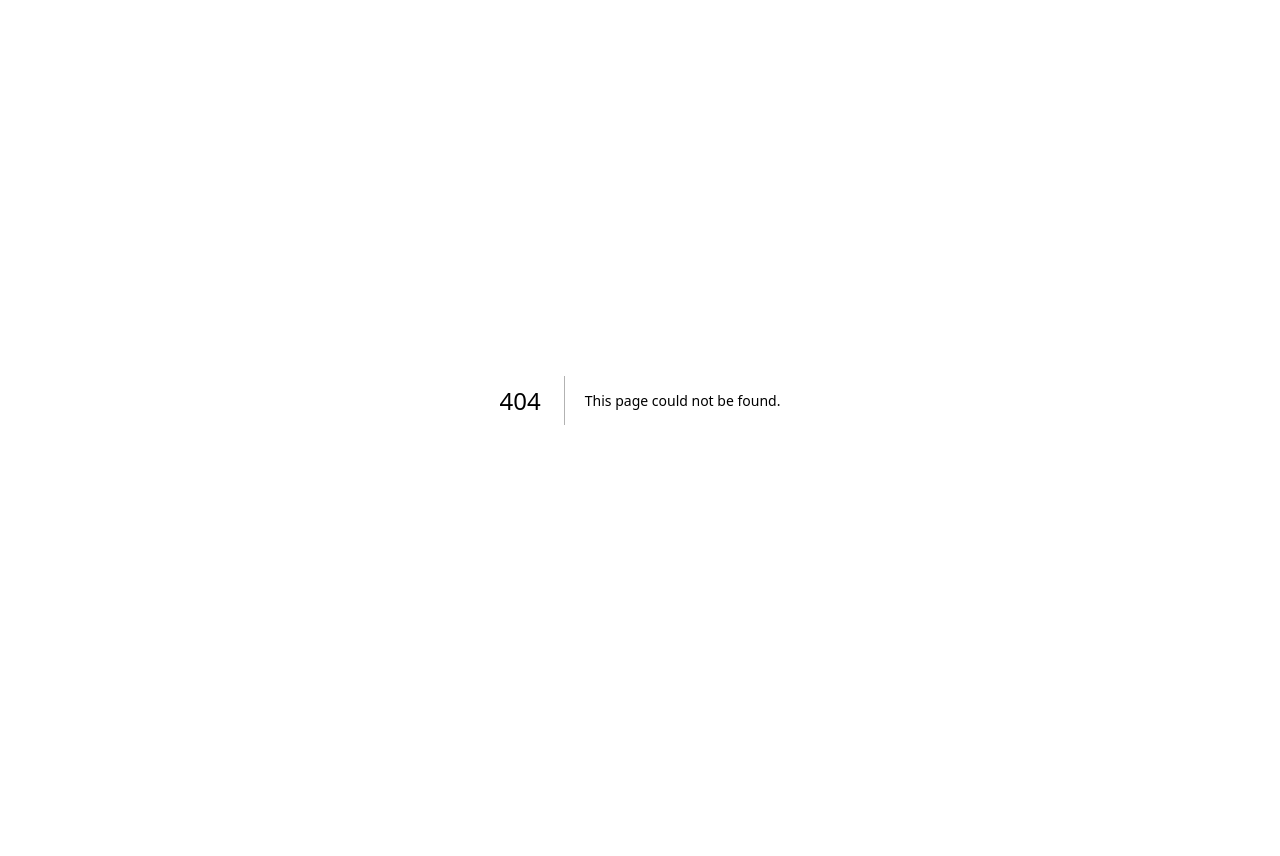
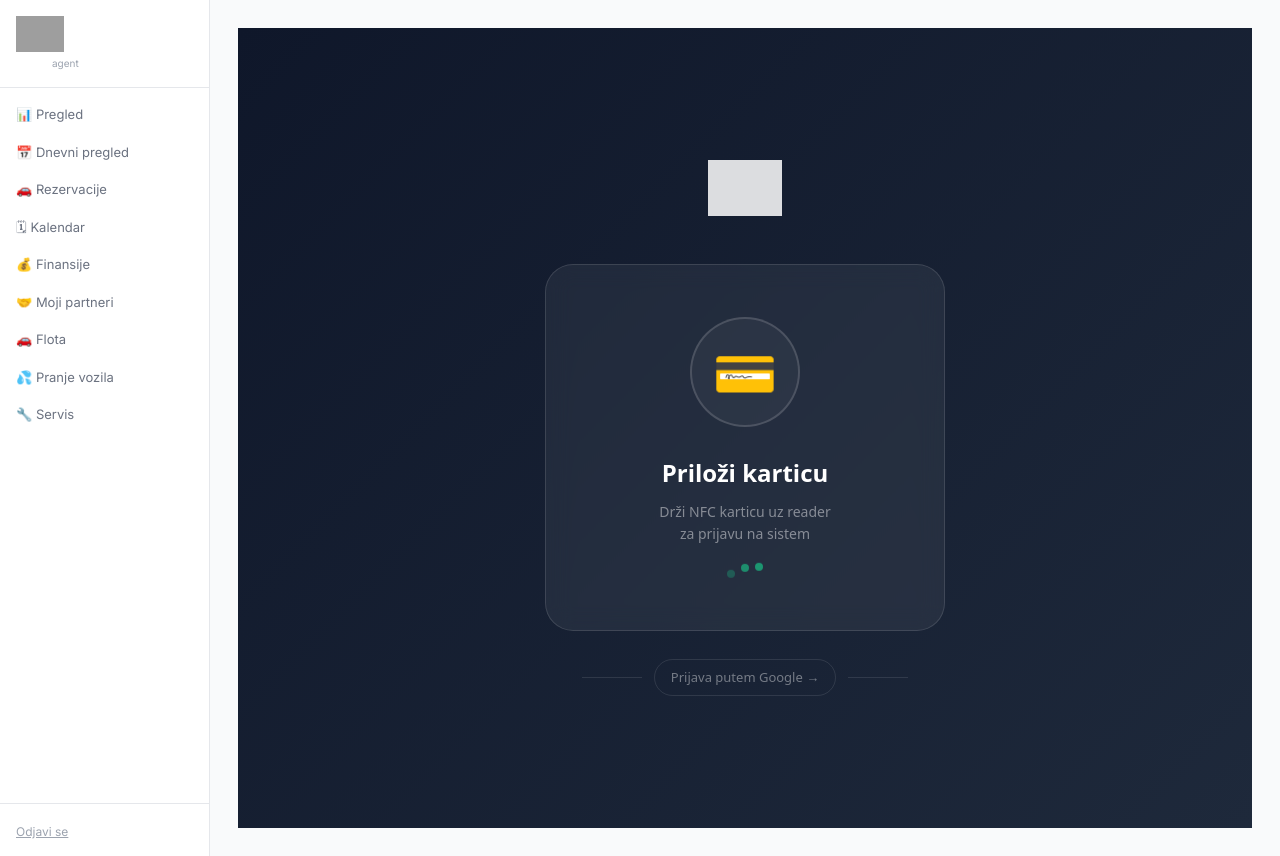
Before and after one commit to dinomekic/avtorent2, a Next.js app: page /admin/login-kartica in a window 1280 px wide. Before the commit this address had no page. Before the commit the page ends 800 px from the top, so only its background shows below. Built offline with nearby package versions, Linux system fonts and the light colour scheme; grey boxes are pictures that could not be loaded.

Commit message:
Create page.tsx

```diff
--- /dev/null
+++ b/src/app/admin/login-kartica/page.tsx
@@ -0,0 +1,245 @@
+'use client'
+
+import { useEffect, useState, useRef } from 'react'
+import { createClient } from '@supabase/supabase-js'
+
+const supabase = createClient(
+  process.env.NEXT_PUBLIC_SUPABASE_URL!,
+  process.env.NEXT_PUBLIC_SUPABASE_ANON_KEY!
+)
+
+const LOGO_URL = 'https://planetrentacar.me/wp-content/uploads/2023/03/logo-1.png'
+
+type LoginState = 'waiting' | 'reading' | 'success' | 'unknown'
+
+export default function NfcLoginPage() {
+  const [loginState, setLoginState] = useState<LoginState>('waiting')
+  const [agentName, setAgentName] = useState('')
+  const [agentRole, setAgentRole] = useState('')
+  const [buffer, setBuffer] = useState('')
+  const [lastUid, setLastUid] = useState('')
+  const inputRef = useRef<HTMLInputElement>(null)
+  const timeoutRef = useRef<NodeJS.Timeout | null>(null)
+  const bufferRef = useRef('')
+
+  // Uvijek drži fokus na hidden inputu
+  useEffect(() => {
+    inputRef.current?.focus()
+    const keepFocus = () => inputRef.current?.focus()
+    document.addEventListener('click', keepFocus)
+    document.addEventListener('keydown', keepFocus)
+    return () => {
+      document.removeEventListener('click', keepFocus)
+      document.removeEventListener('keydown', keepFocus)
+    }
+  }, [])
+
+  async function handleNfcInput(uid: string) {
+    if (!uid.trim()) return
+    const cleanUid = uid.trim()
+    setLastUid(cleanUid)
+    setLoginState('reading')
+
+    try {
+      // Server API kreira magic link token
+      const res = await fetch('/api/nfc-auth', {
+        method: 'POST',
+        headers: { 'Content-Type': 'application/json' },
+        body: JSON.stringify({ uid: cleanUid }),
+      })
+
+      if (!res.ok) {
+        setLoginState('unknown')
+        resetAfter(4000)
+        return
+      }
+
+      const { token, full_name, role } = await res.json()
+
+      // Verifikuj token — dobijamo pravu Supabase sesiju
+      const { data: authData, error: authErr } = await supabase.auth.verifyOtp({
+        token_hash: token,
+        type: 'magiclink',
+      })
+
+      if (authErr || !authData.session) {
+        setLoginState('unknown')
+        resetAfter(4000)
+        return
+      }
+
+      setAgentName(full_name)
+      setAgentRole(role)
+      setLoginState('success')
+
+      // Postavi cookije identično kao Google login
+      document.cookie = `avtorent-admin-token=${authData.session.access_token}; path=/; max-age=86400`
+      document.cookie = `avtorent-agent-name=${encodeURIComponent(full_name)}; path=/; max-age=86400`
+
+      // Upiši sesiju
+      await supabase.from('agent_sessions').insert({
+        agent_name: full_name,
+        logged_in_at: new Date().toISOString(),
+      })
+
+      setTimeout(() => { window.location.href = '/admin' }, 2000)
+
+    } catch {
+      setLoginState('unknown')
+      resetAfter(3000)
+    }
+  }
+
+  function resetAfter(ms: number) {
+    if (timeoutRef.current) clearTimeout(timeoutRef.current)
+    timeoutRef.current = setTimeout(() => {
+      setLoginState('waiting')
+      setAgentName('')
+      setLastUid('')
+      bufferRef.current = ''
+      setBuffer('')
+      inputRef.current?.focus()
+    }, ms)
+  }
+
+  function handleKeyDown(e: React.KeyboardEvent<HTMLInputElement>) {
+    if (e.key === 'Enter') {
+      const uid = bufferRef.current.trim()
+      bufferRef.current = ''
+      setBuffer('')
+      if (uid) handleNfcInput(uid)
+    } else {
+      bufferRef.current += e.key
+      setBuffer(bufferRef.current)
+    }
+  }
+
+  const isWaiting = loginState === 'waiting'
+  const isReading = loginState === 'reading'
+  const isSuccess = loginState === 'success'
+  const isUnknown = loginState === 'unknown'
+
+  return (
+    <div style={{
+      minHeight: '100vh',
+      background: 'linear-gradient(135deg, #0f172a 0%, #1e293b 100%)',
+      display: 'flex', flexDirection: 'column', alignItems: 'center', justifyContent: 'center',
+      padding: 24, fontFamily: 'system-ui, sans-serif', userSelect: 'none',
+    }}>
+      {/* Hidden input koji uvijek hvata NFC unos */}
+      <input
+        ref={inputRef}
+        onKeyDown={handleKeyDown}
+        style={{ position: 'fixed', opacity: 0, top: -999, left: -999, width: 1, height: 1 }}
+        readOnly={false}
+        autoFocus
+        tabIndex={0}
+      />
+
+      {/* Logo */}
+      <img src={LOGO_URL} alt="Planet Rent a Car"
+        style={{ height: 56, objectFit: 'contain', marginBottom: 48, filter: 'brightness(0) invert(1)', opacity: 0.85 }} />
+
+      {/* Panel */}
+      <div style={{
+        background: 'rgba(255,255,255,0.06)', border: '1px solid rgba(255,255,255,0.12)',
+        borderRadius: 28, padding: '52px 44px', width: '100%', maxWidth: 400,
+        textAlign: 'center', backdropFilter: 'blur(12px)',
+        transition: 'all 0.3s ease',
+      }}>
+
+        {/* Ikonica */}
+        <div style={{
+          width: 110, height: 110, borderRadius: '50%', margin: '0 auto 28px',
+          display: 'flex', alignItems: 'center', justifyContent: 'center',
+          background: isSuccess ? 'rgba(29,158,117,0.15)' : isUnknown ? 'rgba(220,38,38,0.15)' : isReading ? 'rgba(245,158,11,0.15)' : 'rgba(255,255,255,0.04)',
+          border: `2px solid ${isSuccess ? '#1D9E75' : isUnknown ? '#dc2626' : isReading ? '#f59e0b' : 'rgba(255,255,255,0.15)'}`,
+          transition: 'all 0.4s ease',
+          fontSize: 52,
+        }}>
+          {isSuccess ? '✅' : isUnknown ? '🚫' : isReading ? '⏳' : '💳'}
+        </div>
+
+        {/* Waiting */}
+        {isWaiting && (<>
+          <div style={{ fontSize: 24, fontWeight: 700, color: '#fff', marginBottom: 10 }}>
+            Priloži karticu
+          </div>
+          <div style={{ fontSize: 14, color: 'rgba(255,255,255,0.45)', lineHeight: 1.6 }}>
+            Drži NFC karticu uz reader<br/>za prijavu na sistem
+          </div>
+          {/* Pulsing ring animacija */}
+          <div style={{ marginTop: 24, display: 'flex', justifyContent: 'center', gap: 6 }}>
+            {[0, 1, 2].map(i => (
+              <div key={i} style={{
+                width: 8, height: 8, borderRadius: '50%', background: '#1D9E75',
+                animation: `bounce 1.2s ease-in-out ${i * 0.2}s infinite`,
+              }} />
+            ))}
+          </div>
+        </>)}
+
+        {/* Reading */}
+        {isReading && (<>
+          <div style={{ fontSize: 22, fontWeight: 700, color: '#f59e0b', marginBottom: 8 }}>
+            Provjera...
+          </div>
+          <div style={{ fontSize: 12, color: 'rgba(255,255,255,0.3)', fontFamily: 'monospace', marginTop: 8 }}>
+            {lastUid}
+          </div>
+        </>)}
+
+        {/* Success */}
+        {isSuccess && (<>
+          <div style={{ fontSize: 15, color: '#1D9E75', fontWeight: 600, marginBottom: 6, textTransform: 'uppercase', letterSpacing: 1 }}>
+            Dobrodošao
+          </div>
+          <div style={{ fontSize: 30, fontWeight: 800, color: '#fff', marginBottom: 8, lineHeight: 1.2 }}>
+            {agentName}
+          </div>
+          <div style={{ fontSize: 13, color: 'rgba(255,255,255,0.4)', marginBottom: 20 }}>
+            {agentRole === 'admin' ? '👑 Administrator' : '👤 Agent'}
+          </div>
+          <div style={{ fontSize: 13, color: '#1D9E75', display: 'flex', alignItems: 'center', justifyContent: 'center', gap: 6 }}>
+            <span>⏳</span> Ulazim u panel...
+          </div>
+        </>)}
+
+        {/* Unknown */}
+        {isUnknown && (<>
+          <div style={{ fontSize: 22, fontWeight: 700, color: '#dc2626', marginBottom: 8 }}>
+            Kartica nije prepoznata
+          </div>
+          <div style={{ fontSize: 12, color: 'rgba(255,255,255,0.3)', fontFamily: 'monospace', marginBottom: 8 }}>
+            {lastUid}
+          </div>
+          <div style={{ fontSize: 13, color: 'rgba(255,255,255,0.4)' }}>
+            Kontaktiraj administratora
+          </div>
+        </>)}
+      </div>
+
+      {/* Gmail login link */}
+      <div style={{ marginTop: 28, display: 'flex', alignItems: 'center', gap: 12 }}>
+        <div style={{ height: 1, width: 60, background: 'rgba(255,255,255,0.1)' }} />
+        <a href="/admin/login" style={{
+          fontSize: 13, color: 'rgba(255,255,255,0.4)', textDecoration: 'none',
+          padding: '8px 16px', border: '1px solid rgba(255,255,255,0.1)',
+          borderRadius: 20, transition: 'all 0.2s',
+        }}
+          onMouseOver={e => (e.currentTarget.style.color = 'rgba(255,255,255,0.7)')}
+          onMouseOut={e => (e.currentTarget.style.color = 'rgba(255,255,255,0.4)')}>
+          Prijava putem Google →
+        </a>
+        <div style={{ height: 1, width: 60, background: 'rgba(255,255,255,0.1)' }} />
+      </div>
+
+      <style>{`
+        @keyframes bounce {
+          0%, 60%, 100% { transform: translateY(0); opacity: 0.4; }
+          30% { transform: translateY(-8px); opacity: 1; }
+        }
+      `}</style>
+    </div>
+  )
+}
```
